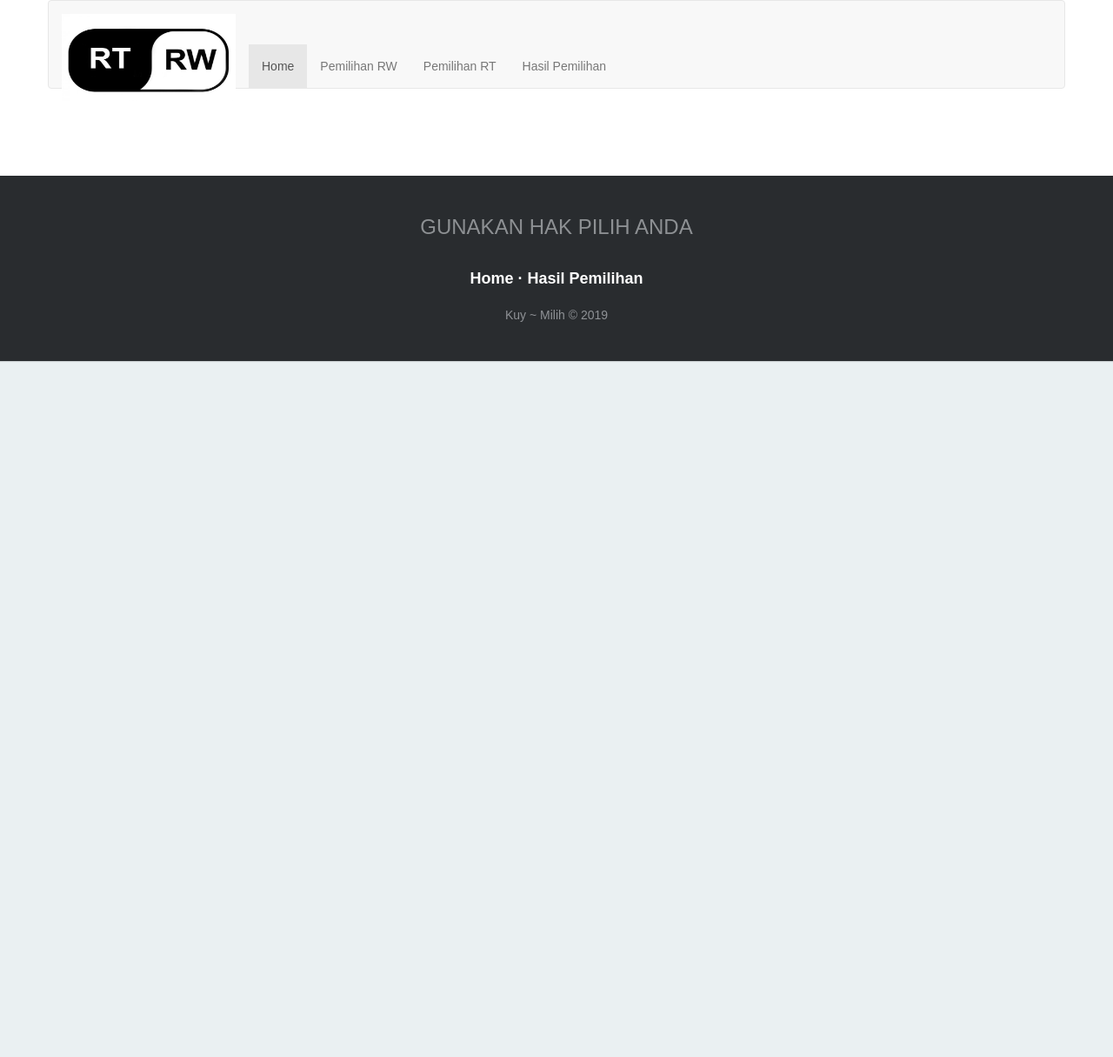
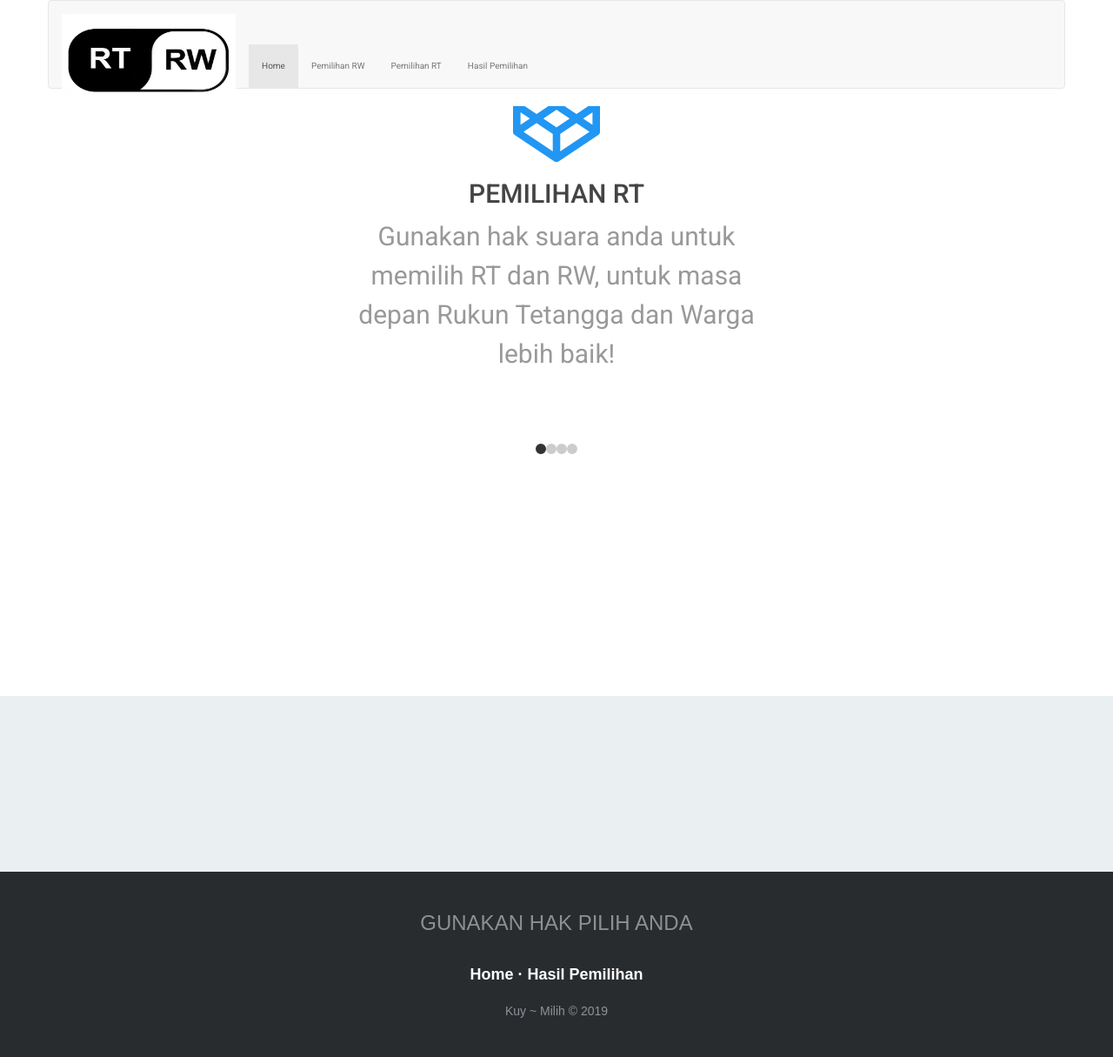
Before and after one commit to agikurniawan/kuy_milih, a PHP site: page / in a window 1280 px wide. Shown: the whole page at 87% size. Before the commit the page ends 416 px from the top, so only its background shows below. Run offline with PHP 8.4, Linux system fonts and the light colour scheme; a stand-in replaces the project's code that opens the database connection; some libraries are stand-ins or nearby versions.

Commit message:
add home cr

```diff
--- /dev/null
+++ b/assets/css/home.css
@@ -0,0 +1,164 @@
+@import url(https://fonts.googleapis.com/css?family=Roboto:400,500);
+@import url(https://maxcdn.bootstrapcdn.com/font-awesome/4.5.0/css/font-awesome.min.css);
+
+*,
+*:before,
+*:after {
+    box-sizing: border-box;
+}
+
+html,
+body {
+    height: 100%;
+}
+
+body {
+    color: #444;
+    font-family: 'Roboto', sans-serif;
+    font-size: 1rem;
+    line-height: 1.5;
+}
+
+.slider {
+    height: 100%;
+    position: relative;
+    overflow: hidden;
+    display: -webkit-box;
+    display: -webkit-flex;
+    display: -ms-flexbox;
+    display: flex;
+    -webkit-flex-flow: row nowrap;
+    -ms-flex-flow: row nowrap;
+    flex-flow: row nowrap;
+    -webkit-box-align: end;
+    -webkit-align-items: flex-end;
+    -ms-flex-align: end;
+    align-items: flex-end;
+    -webkit-box-pack: center;
+    -webkit-justify-content: center;
+    -ms-flex-pack: center;
+    justify-content: center;
+}
+
+.slider__nav {
+    width: 12px;
+    height: 12px;
+    margin: 2rem 12px;
+    border-radius: 50%;
+    z-index: 10;
+    outline: 6px solid #ccc;
+    outline-offset: -6px;
+    box-shadow: 0 0 0 0 #333, 0 0 0 0 rgba(51, 51, 51, 0);
+    cursor: pointer;
+    -webkit-appearance: none;
+    -moz-appearance: none;
+    appearance: none;
+    -webkit-backface-visibility: hidden;
+    backface-visibility: hidden;
+}
+
+.slider__nav:checked {
+    -webkit-animation: check 0.4s linear forwards;
+    animation: check 0.4s linear forwards;
+}
+
+.slider__nav:checked:nth-of-type(1)~.slider__inner {
+    left: 0%;
+}
+
+.slider__nav:checked:nth-of-type(2)~.slider__inner {
+    left: -100%;
+}
+
+.slider__nav:checked:nth-of-type(3)~.slider__inner {
+    left: -200%;
+}
+
+.slider__nav:checked:nth-of-type(4)~.slider__inner {
+    left: -300%;
+}
+
+.slider__inner {
+    position: absolute;
+    top: 0;
+    left: 0;
+    width: 400%;
+    height: 100%;
+    -webkit-transition: left 0.4s;
+    transition: left 0.4s;
+    display: -webkit-box;
+    display: -webkit-flex;
+    display: -ms-flexbox;
+    display: flex;
+    -webkit-flex-flow: row nowrap;
+    -ms-flex-flow: row nowrap;
+    flex-flow: row nowrap;
+}
+
+.slider__contents {
+    height: 100%;
+    padding: 2rem;
+    text-align: center;
+    display: -webkit-box;
+    display: -webkit-flex;
+    display: -ms-flexbox;
+    display: flex;
+    -webkit-box-flex: 1;
+    -webkit-flex: 1;
+    -ms-flex: 1;
+    flex: 1;
+    -webkit-flex-flow: column nowrap;
+    -ms-flex-flow: column nowrap;
+    flex-flow: column nowrap;
+    -webkit-box-align: center;
+    -webkit-align-items: center;
+    -ms-flex-align: center;
+    align-items: center;
+    -webkit-box-pack: center;
+    -webkit-justify-content: center;
+    -ms-flex-pack: center;
+    justify-content: center;
+}
+
+.slider__image {
+    font-size: 100px;
+    color: #2196F3;
+}
+
+.slider__caption {
+    font-weight: 500;
+    margin: 2rem 0 1rem;
+    text-shadow: 0 1px 1px rgba(0, 0, 0, 0.1);
+    text-transform: uppercase;
+}
+
+.slider__txt {
+    color: #999;
+    margin-bottom: 3rem;
+    max-width: 500px;
+    font-size: 30px;
+}
+
+@-webkit-keyframes check {
+    50% {
+        outline-color: #333;
+        box-shadow: 0 0 0 12px #333, 0 0 0 36px rgba(51, 51, 51, 0.2);
+    }
+
+    100% {
+        outline-color: #333;
+        box-shadow: 0 0 0 0 #333, 0 0 0 0 rgba(51, 51, 51, 0);
+    }
+}
+
+@keyframes check {
+    50% {
+        outline-color: #333;
+        box-shadow: 0 0 0 12px #333, 0 0 0 36px rgba(51, 51, 51, 0.2);
+    }
+
+    100% {
+        outline-color: #333;
+        box-shadow: 0 0 0 0 #333, 0 0 0 0 rgba(51, 51, 51, 0);
+    }
+}
--- a/index.php
+++ b/index.php
@@ -7,6 +7,7 @@
     <link href="./assets/css/dp.css" rel="stylesheet">
     <link rel="stylesheet" href="./assets/css/demo.css">
 	 <link rel="stylesheet" href="./assets/css/footer-basic-centered.css">
+    <link rel="stylesheet" href="./assets/css/home.css">
   </head>
   <body>
     <div class="container">
@@ -58,10 +59,35 @@
 
 
 
-
       </div>
 
     </div>
+
+      <div class="slider" style="padding-bottom:400px;">
+  <input type="radio" name="slider" title="slide1" checked="checked" class="slider__nav"/>
+  <input type="radio" name="slider" title="slide2" class="slider__nav"/>
+  <input type="radio" name="slider" title="slide3" class="slider__nav"/>
+  <input type="radio" name="slider" title="slide4" class="slider__nav"/>
+  <div class="slider__inner" style="padding-bottom:500px;">
+    <div class="slider__contents"><i class="slider__image fa fa-codepen"></i>
+      <h2 class="slider__caption">PEMILIHAN RT</h2>
+      <p class="slider__txt">Gunakan hak suara anda untuk memilih RT dan RW, untuk masa depan Rukun Tetangga dan Warga lebih baik!</p>
+    </div>
+    <div class="slider__contents"><i class="slider__image fa fa-newspaper-o"></i>
+      <h2 class="slider__caption">newspaper-o</h2>
+      <p class="slider__txt">Lihat hasil real count nya disini</p>
+    </div>
+    <div class="slider__contents"><i class="slider__image fa fa-television"></i>
+      <h2 class="slider__caption">television</h2>
+      <p class="slider__txt">Pantau jangan sampai ada kecurangan dintara kita</p>
+    </div>
+    <div class="slider__contents"><i class="slider__image fa fa-diamond"></i>
+      <h2 class="slider__caption">diamond</h2>
+      <p class="slider__txt">Pemimpin yang bersinar adalah pilihan anda</p>
+    </div>
+  </div>
+</div>
+
     <?php
    include('./external/footer.php');
       ?>
```
Also changed, not shown: pemilih/milih.php (+5 -2 lines).
